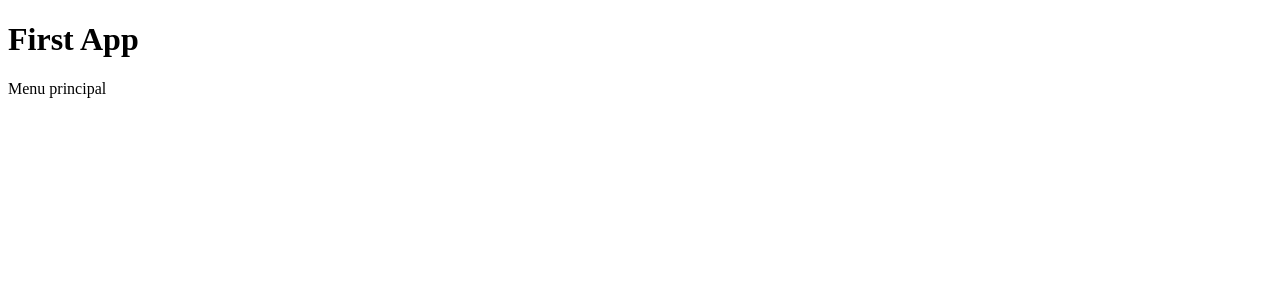
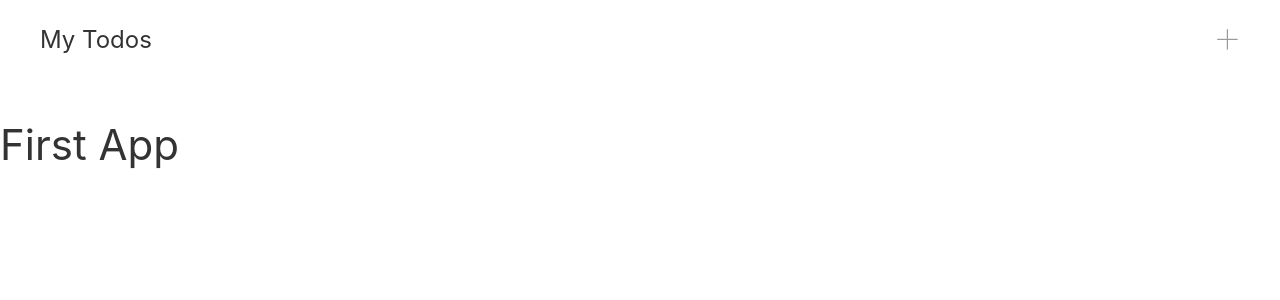
Before and after one commit to MarkCarraschi/react-courses-learn, a React (Create React App) app: page / in a window 1280 px wide. Shown: the top 300 px of the page. Built offline with nearby package versions, Linux system fonts and the light colour scheme.

Commit message:
First draft of Navbar

```diff
--- a/public/index.html
+++ b/public/index.html
@@ -1,14 +1,12 @@
 <!DOCTYPE html>
 <html lang="en">
+
 <head>
   <meta charset="utf-8" />
   <link rel="icon" href="%PUBLIC_URL%/favicon.ico" />
   <meta name="viewport" content="width=device-width, initial-scale=1" />
   <meta name="theme-color" content="#000000" />
-    <meta
-      name="description"
-      content="Web site created using create-react-app"
-    />
+  <meta name="description" content="Web site created using create-react-app" />
   <link rel="apple-touch-icon" href="%PUBLIC_URL%/logo192.png" />
   <!--
       manifest.json provides metadata used when your web app is installed on a
@@ -24,8 +22,12 @@
       work correctly both with client-side routing and a non-root public URL.
       Learn how to configure a non-root public URL by running `npm run build`.
     -->
+
+  <link rel="stylesheet" href="https://cdn.jsdelivr.net/npm/uikit@3.5.6/dist/css/uikit.min.css" />
+
   <title>React App</title>
 </head>
+
 <body>
   <noscript>You need to enable JavaScript to run this app.</noscript>
   <div id="root"></div>
@@ -39,5 +41,10 @@
       To begin the development, run `npm start` or `yarn start`.
       To create a production bundle, use `npm run build` or `yarn build`.
     -->
+
+  <script src="https://cdn.jsdelivr.net/npm/uikit@3.5.6/dist/js/uikit.min.js"></script>
+  <script src="https://cdn.jsdelivr.net/npm/uikit@3.5.6/dist/js/uikit-icons.min.js"></script>
+
 </body>
+
 </html>
--- a/src/components/App.tsx
+++ b/src/components/App.tsx
@@ -4,8 +4,8 @@
 const App = () => {
     return (
         <div>
+            <Navbar></Navbar>
             <h1>First App</h1>
-            <Navbar></Navbar>
         </div>
     );
 }
--- a/src/components/Navbar.tsx
+++ b/src/components/Navbar.tsx
@@ -3,8 +3,22 @@
 
 const Navbar = () => {
     return (
-        <div>
-            Menu principal
+        <div className="uk-container">
+            <nav className="uk-navbar">
+                <div className="uk-navbar-left">
+                    <a href="#" className="uk-navbar-item uk-logo">My Todos</a>
+                </div>
+
+                <div className="uk-navbar-right">
+                    <ul className="uk-navbar-nav">
+                        <li>
+                            <a href="#">
+                                <span uk-icon="icon: plus; ratio: 1.2"></span>
+                            </a>
+                        </li>
+                    </ul>
+                </div>
+            </nav>
         </div>
 
     );
```
Lines whose indentation alone changed are shown as unchanged.
